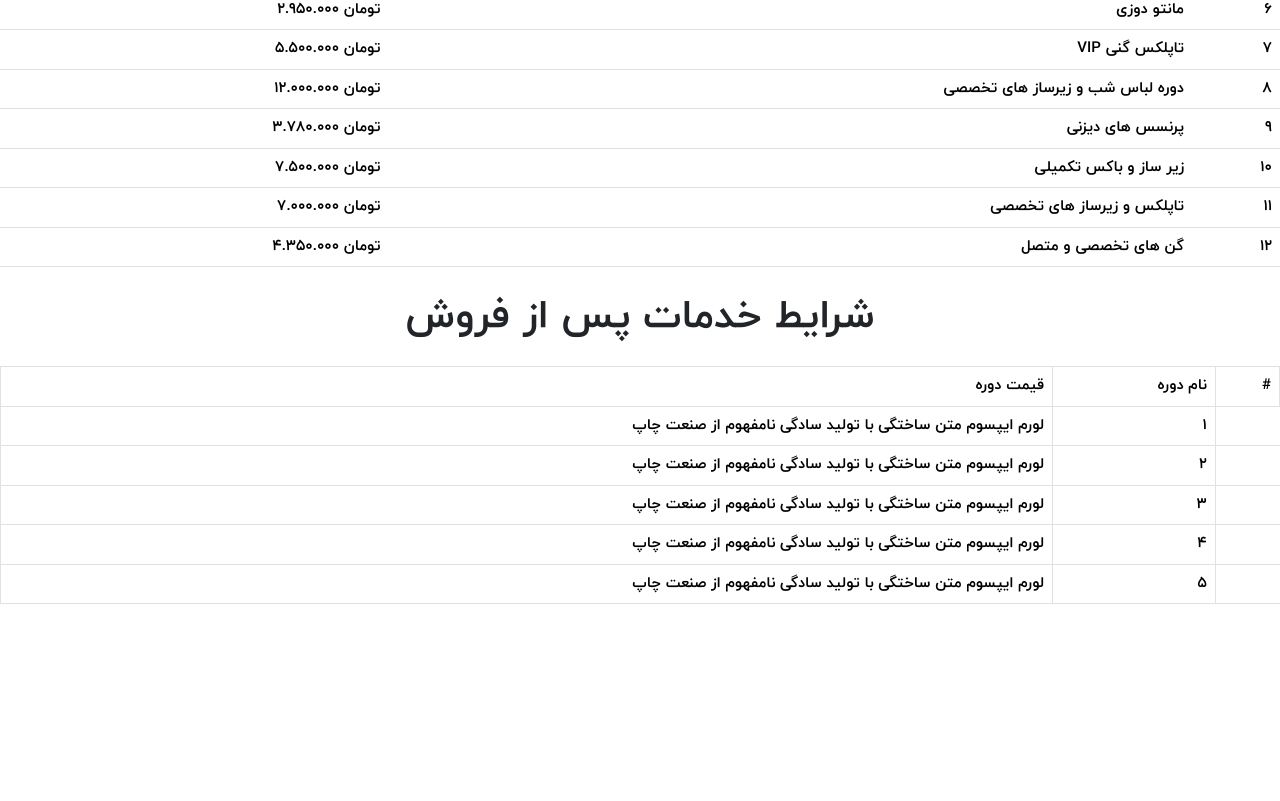
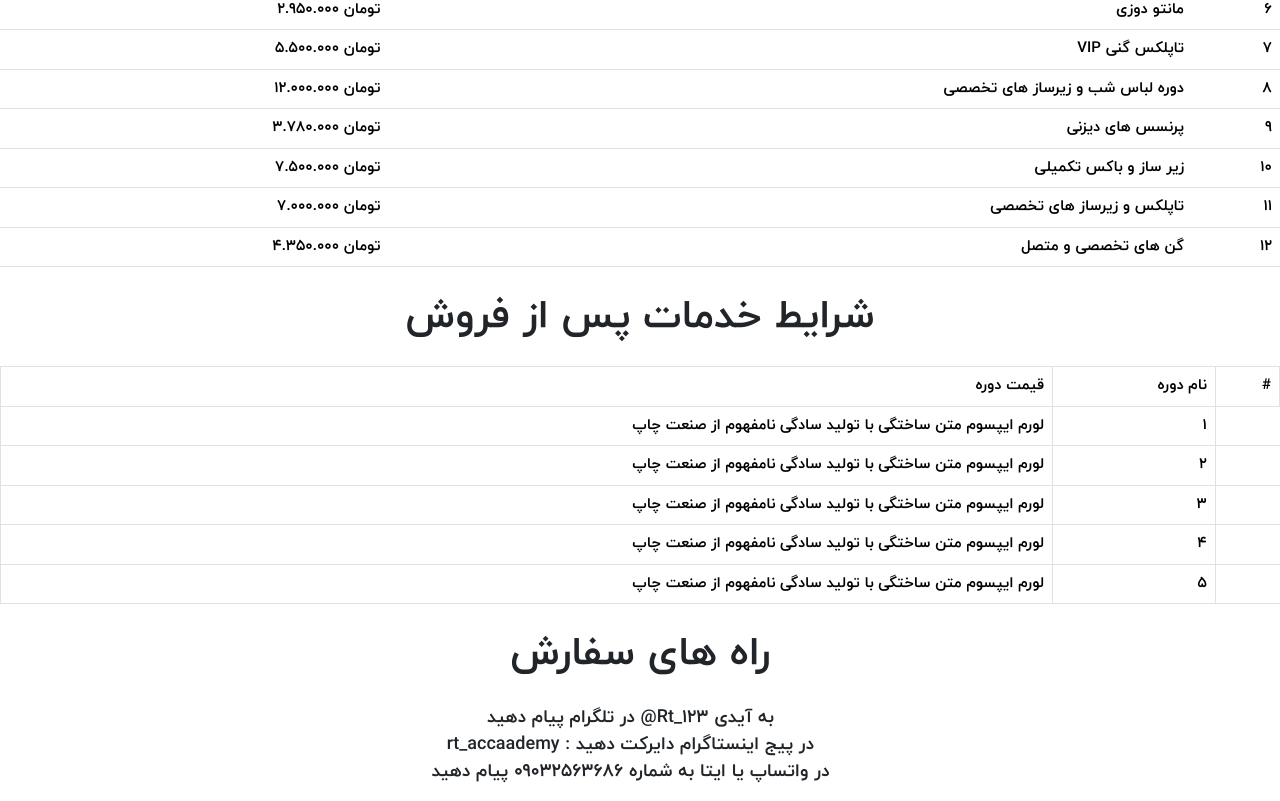
Before and after one commit to rohanitabar/landing_page, a plain HTML site: page landing_page.html in a window 1280 px wide. Shown: the part 501-1302 px from the top of the page. Before the commit the page ends 1121 px from the top, so only its background shows below. Drawn offline with Linux system fonts and the light colour scheme; a script that the page names is missing.

Commit message:
khadamat pas az forosh

```diff
--- a/landing_page.html
+++ b/landing_page.html
@@ -228,6 +228,12 @@
                     </tr>
                 </tbody>
         </table>
+        <h1 style="text-align: center; margin-top: 2%;">راه های سفارش</h1>
+        <p style="text-align: center; margin-top: 2%;margin-right: 1.5%; font-size: 18px;">
+           در تلگرام پیام دهید @Rt_123 به آیدی <br>
+           rt_accaademy : در پیج اینستاگرام دایرکت دهید <br>
+            در واتساپ یا ایتا به شماره  09032563686 پیام دهید
+        </p>
     </main>
 
     <footer>
```
